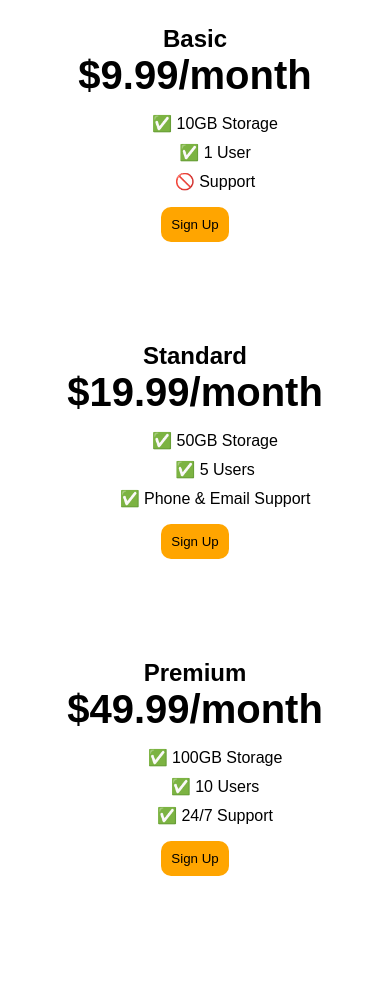
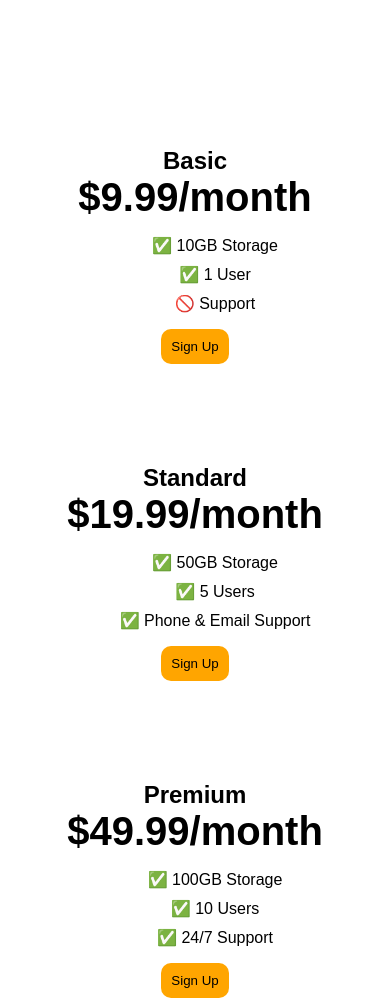
Before and after one commit to Beskiit/Pricing-table, a plain HTML site: page index.html in a window 390 px wide. Before the commit the page ends 876 px from the top, so only its background shows below. Drawn offline with Linux system fonts and the light colour scheme; a web font is replaced by a local one.

Commit message:
Update index.html

```diff
--- a/index.html
+++ b/index.html
@@ -54,7 +54,7 @@
     /* Hint: What can you do with a media query and flexbox? */
     @media (max-width: 1250px) {
       .pricing-container{
-        margin-top: 200px;
+        height: 100vh;
         display: flex;
         flex-direction: column;
       }
```
